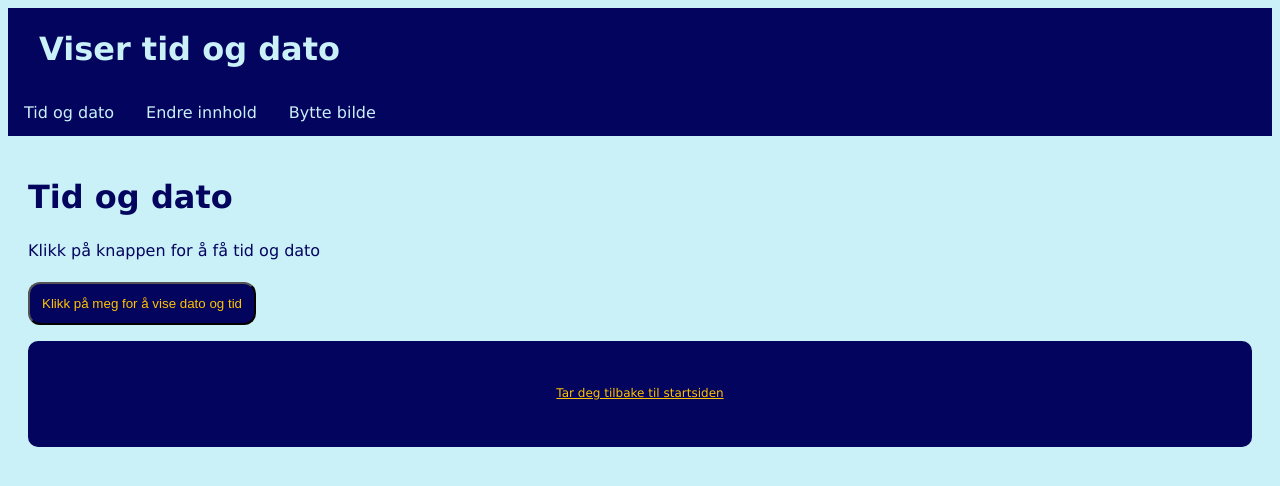
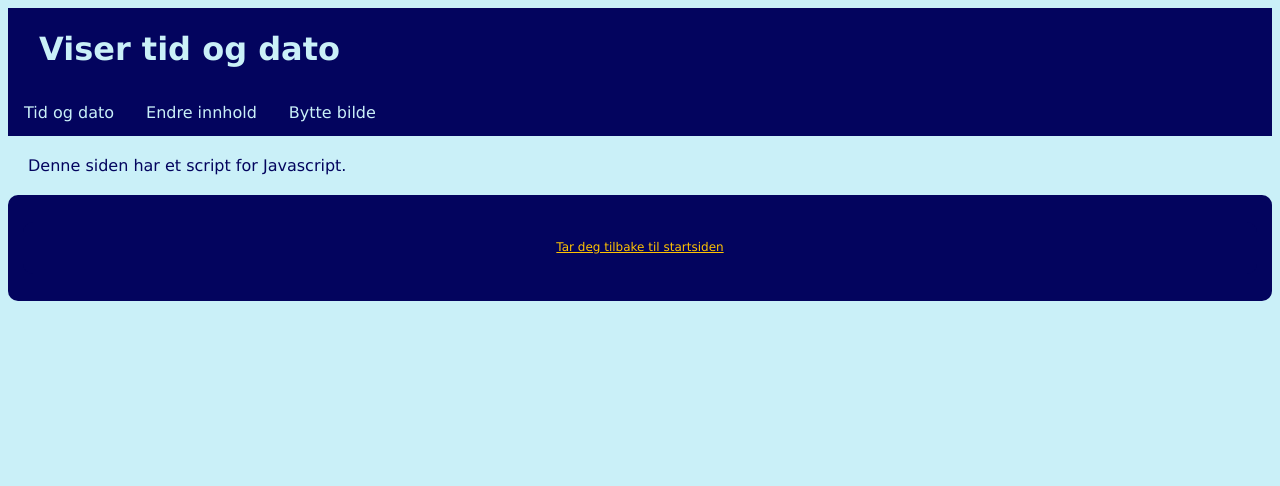
Before and after one commit to solsikke74/Javascript, a plain HTML site: page VariablerOgConsoleLog.html in a window 1280 px wide. Drawn offline with Linux system fonts and the light colour scheme.

Commit message:
Update VariablerOgConsoleLog.html

```diff
--- a/VariablerOgConsoleLog.html
+++ b/VariablerOgConsoleLog.html
@@ -28,17 +28,13 @@
   </div>
 
 <div class = "main-content">
-  <h1>Tid og dato</h1>
+
+  Denne siden har et script for Javascript.
+</div>
 
 
 
-<p>Klikk på knappen for å få tid og dato</p>
 
-<div class="buttongeolocation">
-  <button onclick="document.getElementById('demo').innerHTML = Date()">Klikk på meg for å vise dato og tid</button>
-</div>
-
-<p id="demo"></p>
 
 
 
```
